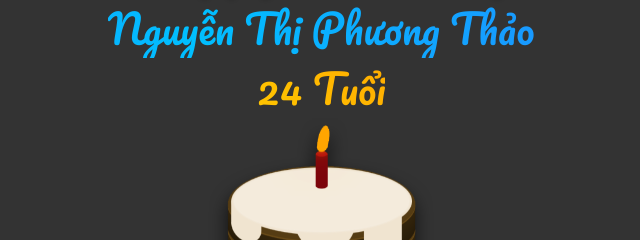
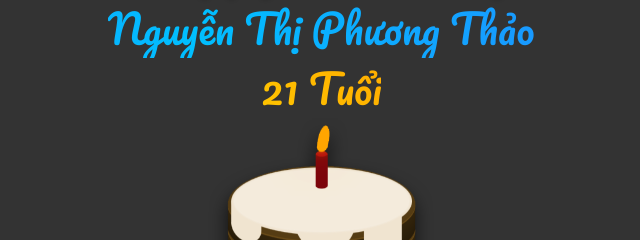
Before and after one commit to roab2010/happybirthdaybaxameomeo, a plain HTML site: page pthao.html in a window 1280 px wide. Shown: the part 152-392 px from the top of the page, 319-959 px from the left. Drawn offline with nearby package versions, Linux system fonts and the light colour scheme.

Commit message:
pthaoindex

```diff
--- a/pthao.html
+++ b/pthao.html
@@ -239,7 +239,7 @@
     <div class="container">
         <h1 id="title">Happy Birthday</h1>
         <div id="subtitle">Nguyễn Thị Phương Thảo</div>
-        <div id="age">24 Tuổi</div>
+        <div id="age">21 Tuổi</div>
 
         <div id="cake-container">
             <img src="/assset/images/banhkem2.png" id="cake-normal" />
```
